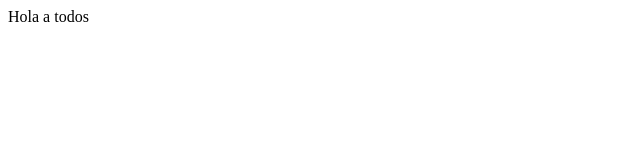
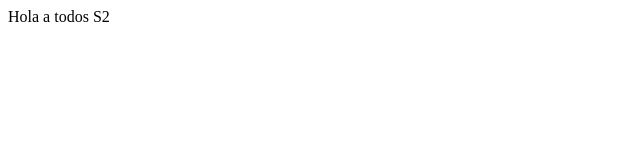
Before and after one commit to catacoding/Second-Change, a plain HTML site: page Index.html in a window 1280 px wide. Shown: the full height of the page, 0-640 px from the left. Drawn offline with Linux system fonts and the light colour scheme.

Commit message:
Second Change

```diff
--- a/Index.html
+++ b/Index.html
@@ -7,6 +7,6 @@
     <title>Document</title>
 </head>
 <body>
-    Hola a todos
+    Hola a todos S2
 </body>
 </html>
```
